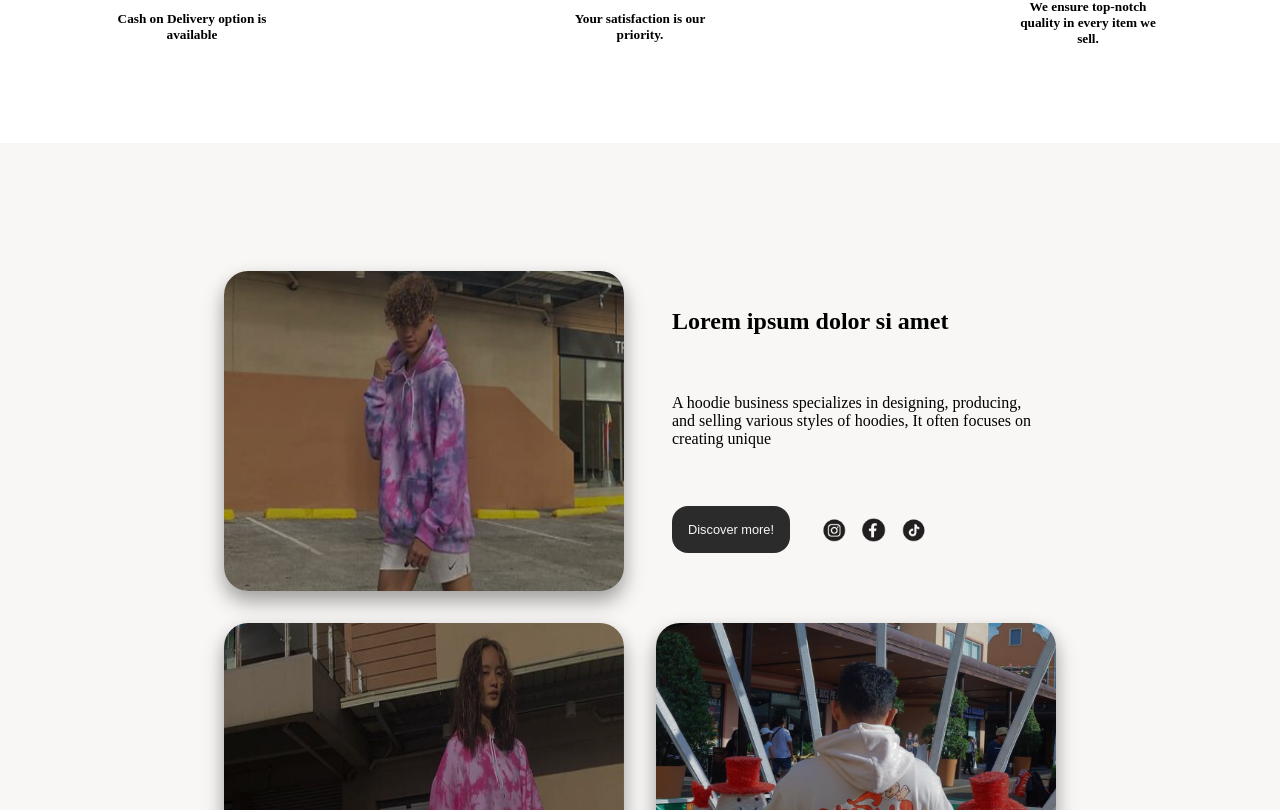
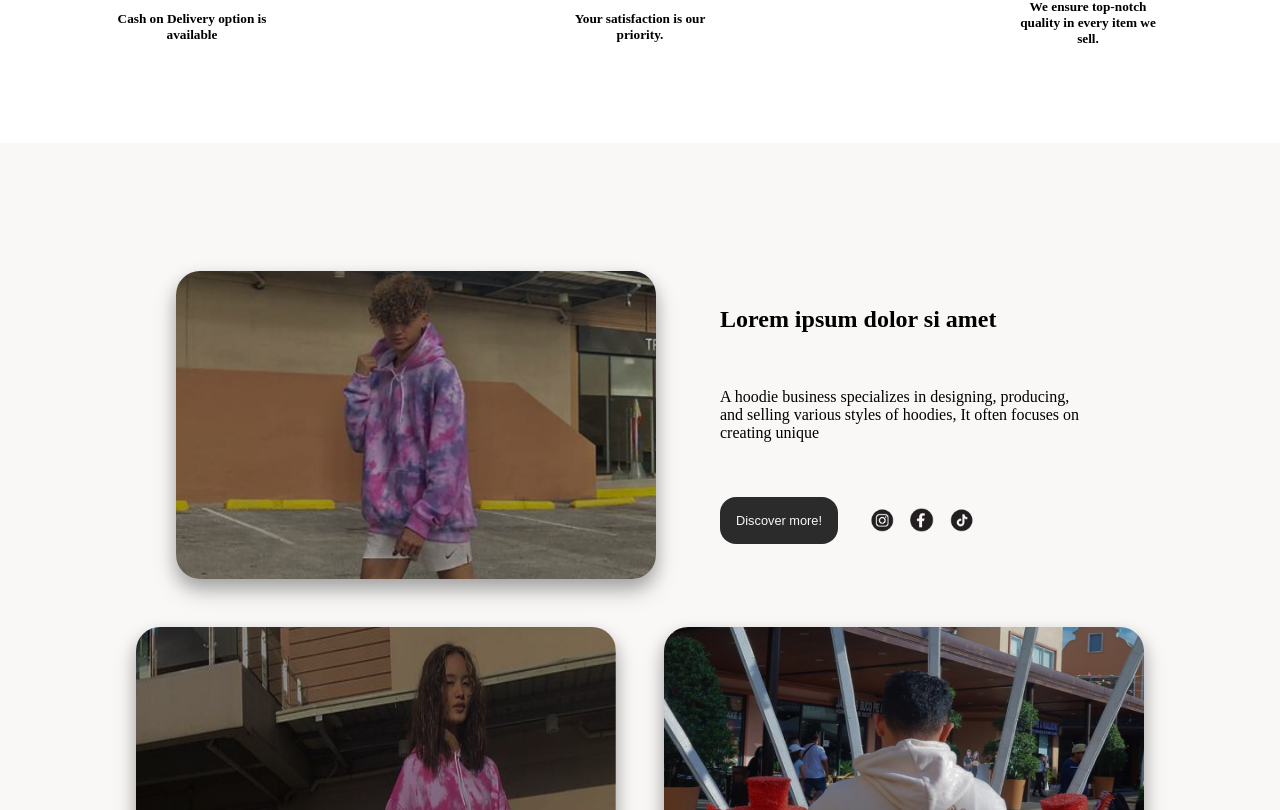
Before and after one commit to scottii333/Hoodie-Web-App-Proj, a React (Vite) app in the folder FrontEnd/: page / in a window 1280 px wide. Shown: the part 1150-1960 px from the top of the page. Built offline with nearby package versions, Linux system fonts and the light colour scheme.

Commit message:
fix about css

```diff
--- a/FrontEnd/src/assets/styles/About.css
+++ b/FrontEnd/src/assets/styles/About.css
@@ -5,14 +5,14 @@
   justify-content: center;
   padding: 8rem;
   margin-top: 5rem;
-  background-color: #f8f7f5;
-  gap: 2rem;
+  background-color: hsl(40, 18%, 97%);
+  gap: 3rem;
 }
 .About-Images {
-  max-width: 25rem;
-  min-width: 20rem;
-  max-height: 25rem;
-  min-height: 20rem;
+  max-width: 30rem;
+  max-height: 28rem;
+  min-width: 18rem;
+  min-height: 18rem;
   border-radius: 1.5rem;
   box-shadow: 0 8px 16px rgba(0, 0, 0, 0.2), 0 12px 24px rgba(0, 0, 0, 0.2);
 }
```
